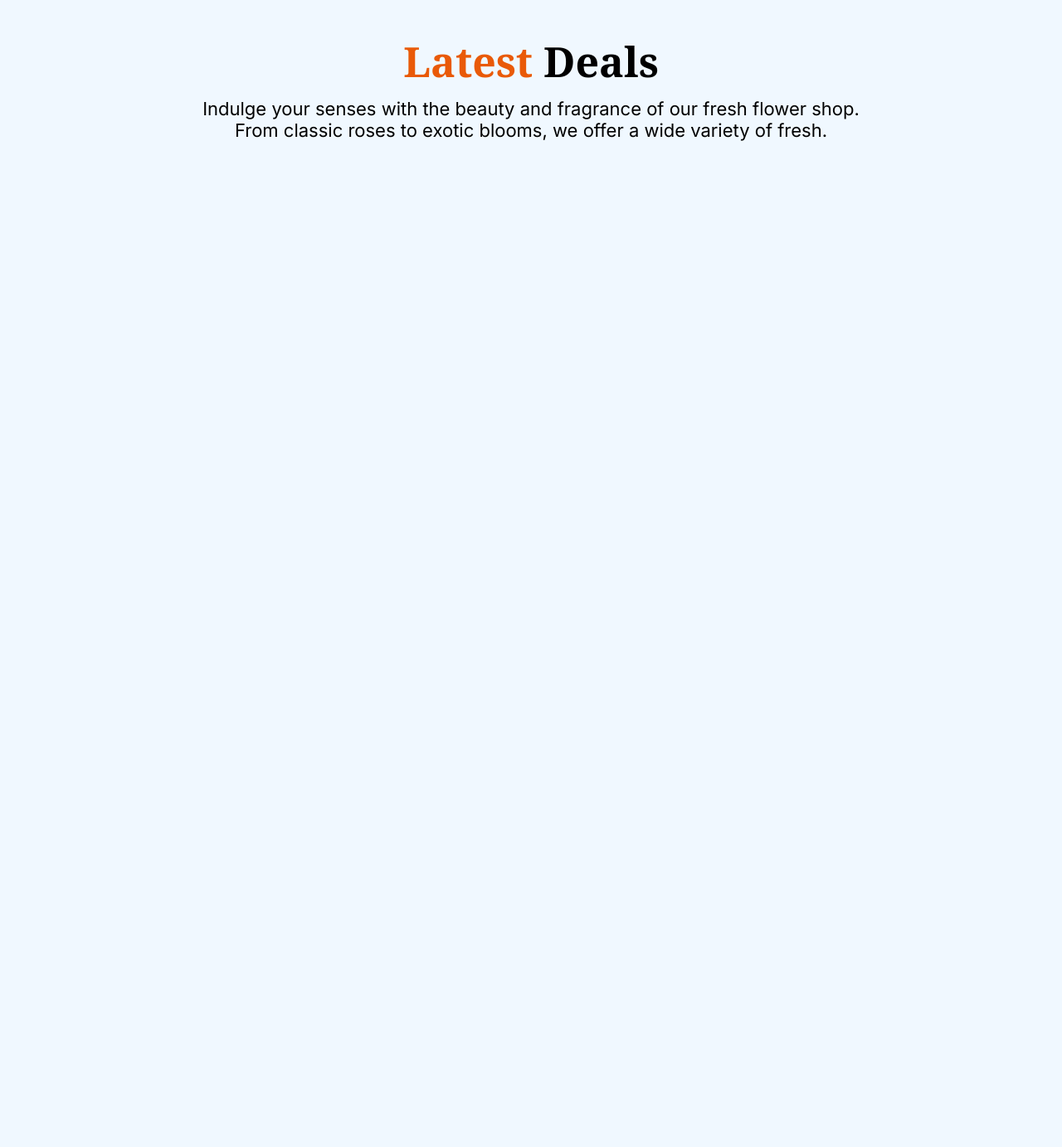
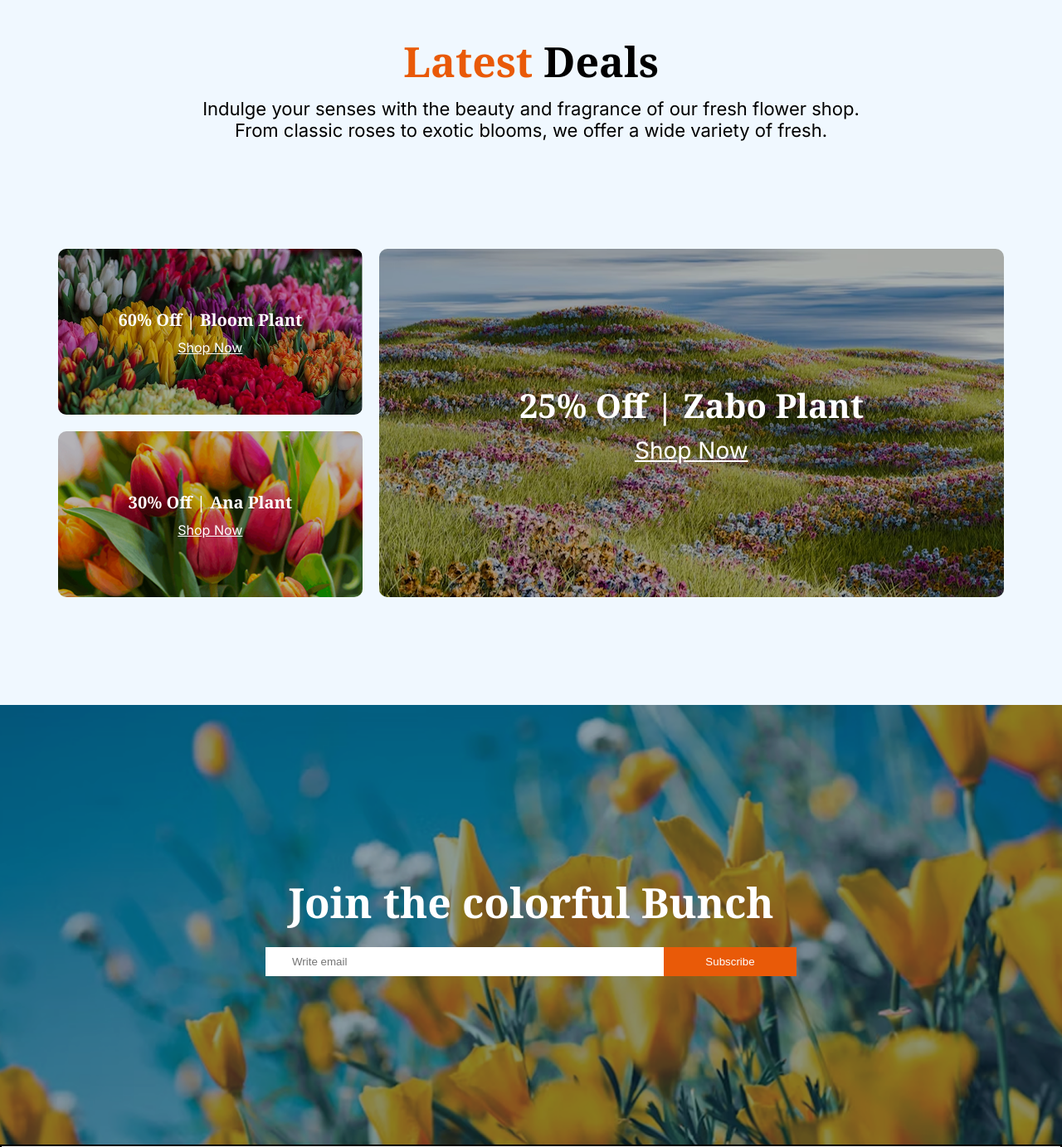
Before and after one commit to sakib404-hub/Assignment-2-Flower-Market-Landing-page-, a plain HTML site: page index.html in a window 1280 px wide. Shown: the part 2705-4088 px from the top of the page at 83% size. Before the commit the page ends 3005 px from the top, so only its background shows below. Drawn offline with Linux system fonts and the light colour scheme.

Commit message:
added two sections offer and join section

```diff
--- a/index.html
+++ b/index.html
@@ -163,6 +163,47 @@
           fresh.
         </p>
       </section>
+      <section class="offer">
+        <div class="box-container">
+          <div class="box bloom">
+            <div class="box-content">
+              <h class="box-content-title noto-serif">
+                60% Off | Bloom Plant
+              </h>
+              <a href="#" class="shop inter">Shop Now</a>
+            </div>
+          </div>
+          <div class="box ana">
+            <div class="box-content">
+              <h class="box-content-title noto-serif"> 30% Off | Ana Plant </h>
+              <a href="#" class="shop inter">Shop Now</a>
+            </div>
+          </div>
+          <div class="box zebo" id="bx">
+            <div class="box-content">
+              <h class="box-content-title noto-serif" id="title">
+                25% Off | Zabo Plant
+              </h>
+              <a href="#" class="inter" id="shop">Shop Now</a>
+            </div>
+          </div>
+        </div>
+      </section>
+      <section class="join">
+        <div class="join-content">
+          <p class="join-content-title noto-serif">Join the colorful Bunch</p>
+          <div class="input-des">
+            <input
+              type="email"
+              name=""
+              id=""
+              placeholder="Write email"
+              class="email"
+            />
+            <button class="btn-subscribe">Subscribe</button>
+          </div>
+        </div>
+      </section>
     </main>
     <footer></footer>
   </body>
--- a/style.css
+++ b/style.css
@@ -187,6 +187,122 @@ nav .header-content ul li{
     font-size: 22px;
     margin: 10px auto 0;
 }
+
+/* Section offer  */
+.box-container{
+    max-width: 1140px;
+    margin: 130px auto;
+    display: grid;
+    grid-template-columns: repeat(3, 1fr);
+    grid-template-rows: repeat(2, 1fr);
+    /* border: 2px solid black; */
+    gap: 20px;
+}
+.box{
+    width: 100%;
+    min-height: 200px;
+    /* border: 2px solid tomato; */
+    border-radius: 10px;
+    background-position: center;
+    background-repeat: no-repeat;
+    background-size: cover;
+    /* border: 2px solid aqua; */
+}
+.box-content{
+    border-radius: 10px;
+    min-width: 100%;
+    min-height: 100%;
+    background-color: rgba(0, 0, 0, 0.281);
+    color: white;
+    display: flex;
+    gap: 10px;
+    flex-direction: column;
+    align-items: center;
+    justify-content: center;
+}
+.box-content-title{
+    font-size: 20px;
+    font-weight: bold;
+}
+.shop{
+    color: white;
+    font-size: 16px;
+    font-weight: 500px;
+}
+.bloom{
+    grid-column: 1;
+    grid-row: 1;
+    background-image: url(photos/deal-bloom.png);
+}
+.ana{
+    grid-column: 1;
+    grid-row: 2;
+    background-image: url(photos/deal-ana.png);
+}
+.zebo{
+    background-image: url(photos/deal-zabo.png);
+}
+#bx{
+    grid-column: span 2;
+    grid-row: span 2;
+}
+#title{
+    font-size: 40px;
+    font-weight: bold;
+}
+#shop{
+    font-size: 28px;
+    color: white;
+}
+
+/* join Section  */
+.join{
+    height: 530px;
+    width: 100%;
+    background-image: url("photos/news-letter-bg.png");
+    background-repeat: no-repeat;
+    background-position: center;
+    background-size: cover;
+}
+.join-content{
+    height: 100%;
+    width: 100%;
+    background-color: rgba(0, 0, 0, 0.11);
+    display: flex;
+    flex-direction: column;
+    align-items: center;
+    justify-content: center;
+}
+.join-content-title{
+    font-size: 50px;
+    color: white;
+    font-weight: bold;
+}
+.input-des{
+    margin-top: 20px;
+    width: 50%;
+    display: flex;
+}
+.email{
+    width: 75%;
+    border: none;
+    padding: 10px 32px;
+}
+.btn-subscribe{
+    width: 25%;
+    border: none;
+    padding: 10px 32px;
+    background-color: #E95A08;
+    color: white;
+    cursor: pointer;
+}
+
+footer{
+    min-height: 350px;
+    width: 100%;
+    background-color: white;
+    border: 2px solid black;
+}
 /* making it responsive  */
 @media screen and (max-width:576px) {
     nav .header-content ul li:not(:last-child){
@@ -215,6 +331,38 @@ nav .header-content ul li{
    .trusted-badge{
     display: none;
    }
+   .box-container{
+    grid-template-columns: repeat(1, 1fr);
+   }
+   .box-container{
+    display: flex;
+    flex-direction: column;
+    align-items: center;
+    justify-content: center;
+   }
+   .box{
+    width: 95%;
+    /* border: 2px solid yellow; */
+   }
+   .box-content{
+    min-height: 100%;
+    min-width: 100%;
+   }
+   .input-des{
+    width: 80%;
+   }
+   .email{
+    width: 70%;
+   }
+   .btn-subscribe{
+    width: 30%;
+   }
+   .join-content-title, #title{
+    font-size: 20px;
+   }
+   #shop{
+    font-size: 16px;
+   }
 }
 @media screen and (min-width: 577px) and (max-width: 992px){
    .banner{
```
